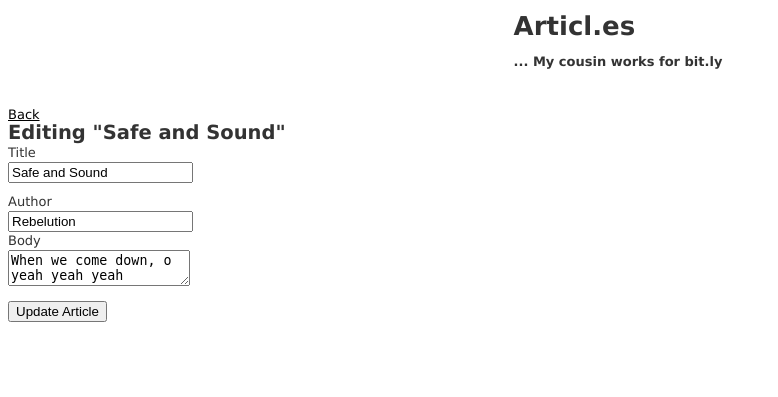
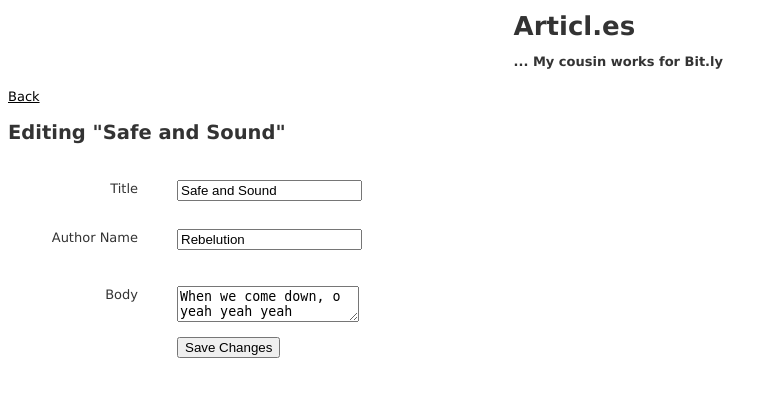
Before and after one commit to tmesquita/csci446, a Rails app: page /articles/1/edit in a window 1280 px wide. Shown: the top 397 px of the page, without its empty margins (0-778 px from the left). Run offline with Rails 7, Linux system fonts and the light colour scheme; data comes from the database, SQL or seed files in the repository; style sheets or scripts are compiled from the project's sources; some libraries are stand-ins or nearby versions.

Commit message:
Styling updates, edit and new forms changed, edit/new submit display correct text

```diff
--- a/project04/app/assets/stylesheets/articles.css.scss
+++ b/project04/app/assets/stylesheets/articles.css.scss
@@ -35,3 +35,15 @@ th {
 	height: 20em;
 	overflow: auto;
 }
+
+label {
+	width: 10em;
+	float: left;
+	text-align: right;
+	margin-right: 3em;
+	display: block;
+}
+
+.actions {
+	margin-left: 13em;
+}
--- a/project04/app/views/articles/_form.html.erb
+++ b/project04/app/views/articles/_form.html.erb
@@ -1,3 +1,4 @@
+<br /><br /><br />
 <%= form_for(@article) do |f| %>
   <% if @article.errors.any? %>
     <div id="error_explanation">
@@ -12,21 +13,29 @@
   <% end %>
 
   <div class="field">
-    <%= f.label :title %><br />
+    <%= f.label :title %>
     <%= f.text_field :title %>
   </div>
+  <br />
+  <div class="field">
+    <%= f.label :author, 'Author Name' %>
+    <%= f.text_field :author %>
+  <br />
+  <br />
+  <br />
 
   <div class="field">
-    <%= f.label :author %><br />
-    <%= f.text_field :author %>
-  <div class="field">
-    <%= f.label :body %><br />
+    <%= f.label :body %>
     <%= f.text_area :body %>
   </div>
 
   </div>
 
   <div class="actions">
-    <%= f.submit %>
+    <% if @article.new_record?%>
+      <%= f.submit 'Create!'%>
+    <% else %>
+      <%= f.submit 'Save Changes'%>
+    <% end %>
   </div>
 <% end %>
--- a/project04/app/views/articles/edit.html.erb
+++ b/project04/app/views/articles/edit.html.erb
@@ -1,11 +1,10 @@
 <div class='header'>
 	<h1>Articl.es<h1>
-	<h4>... My cousin works for bit.ly</h4>
+	<h4>... My cousin works for Bit.ly</h4>
 </div>
 
-<br>
 <%= link_to 'Back', articles_path %>
-<br>
+<br /><br />
 
 <h2>Editing "<%= @article.title %>"</h2>
 
--- a/project04/app/views/articles/new.html.erb
+++ b/project04/app/views/articles/new.html.erb
@@ -3,7 +3,9 @@
 	<h4>... not just for the country of Spain</h4>
 </div>
 
+<%= link_to 'List all articles', articles_path %>
+<br /><br />
+
 <h2>Creating a New Article</h2>
 
-<%= link_to 'List all articles', articles_path %>
 <%= render 'form' %>
```
